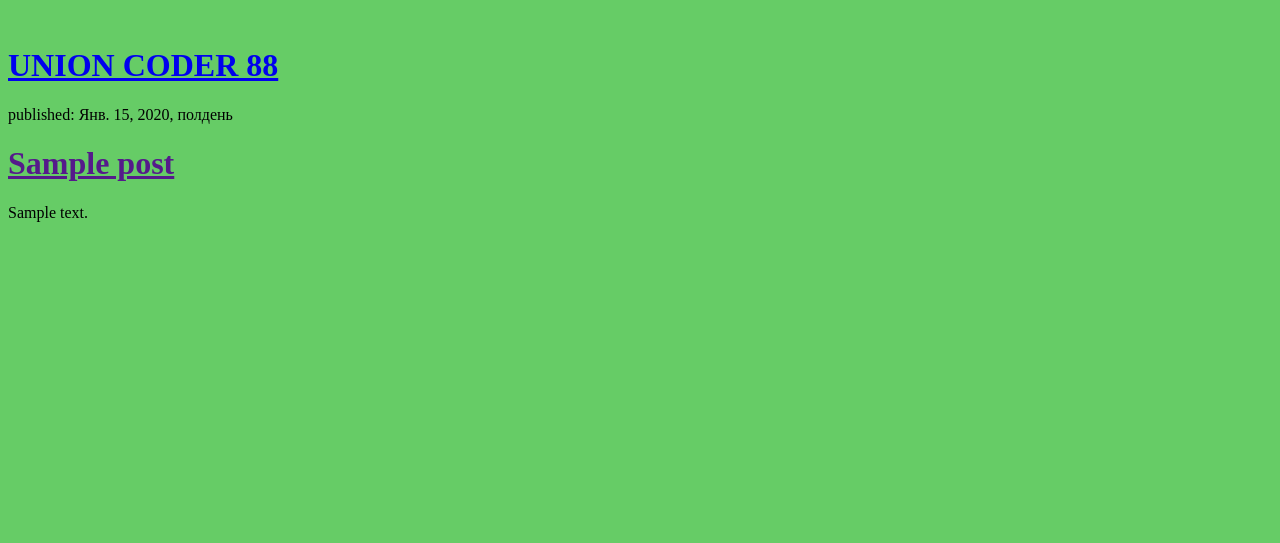
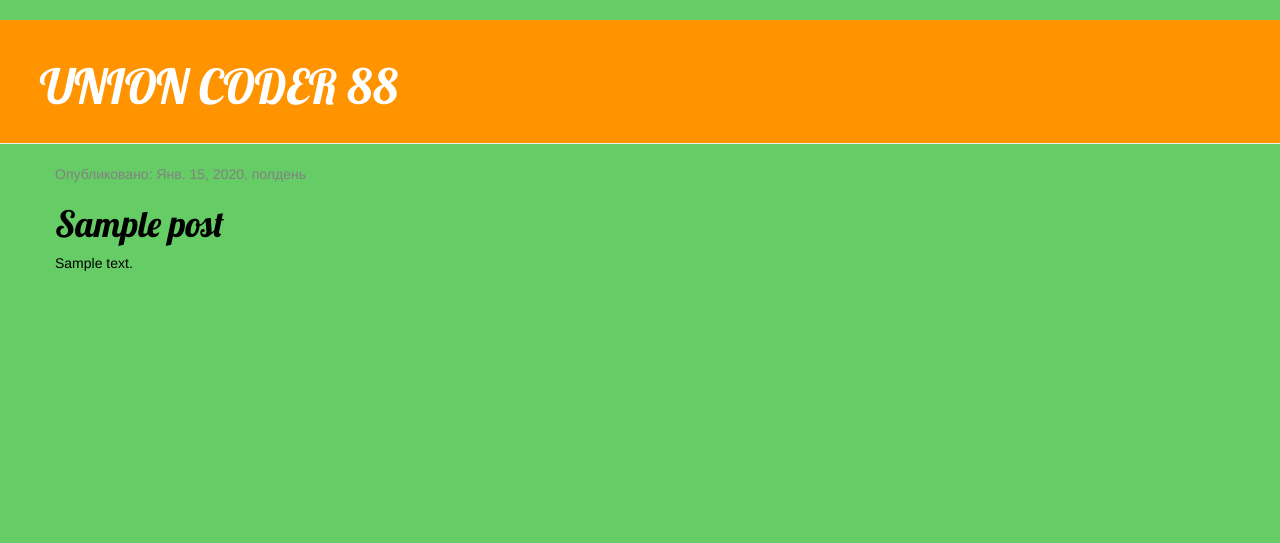
Before and after one commit to chak1988/my-first-blog, a Django app: template blog/templates/blog/post_list.html in a window 1280 px wide. Shown: the top 543 px of the page. Run offline with Django 3.2, Linux system fonts and the light colour scheme; the template is opened without the code that fills it: values that come from a table or form of the project are taken from there, others are empty; tables that the repository leaves empty hold one stand-in row (values such as "Sample post"); some libraries are stand-ins or nearby versions.

Commit message:
changes with css

```diff
--- /dev/null
+++ b/blog/static/css/blog.css
@@ -0,0 +1,46 @@
+.page-header {
+    background-color: #ff9400;
+    margin-top: 0;
+    padding: 20px 20px 20px 40px;
+}
+
+.page-header h1, .page-header h1 a, .page-header h1 a:visited, .page-header h1 a:active {
+    color: #ffffff;
+    font-size: 36pt;
+    text-decoration: none;
+}
+
+.content {
+    margin-left: 40px;
+}
+
+h1, h2, h3, h4 {
+    font-family: 'Lobster', cursive;
+}
+
+.date {
+    color: #828282;
+}
+
+.save {
+    float: right;
+}
+
+.post-form textarea, .post-form input {
+    width: 100%;
+}
+
+.top-menu, .top-menu:hover, .top-menu:visited {
+    color: #ffffff;
+    float: right;
+    font-size: 26pt;
+    margin-right: 20px;
+}
+
+.post {
+    margin-bottom: 70px;
+}
+
+.post h1 a, .post h1 a:visited {
+    color: #000000;
+}
--- a/blog/templates/blog/post_list.html
+++ b/blog/templates/blog/post_list.html
@@ -1,21 +1,34 @@
+{% load static %}
 <html>
     <head>
         <title>chak 88 blog</title>
+        <link rel="stylesheet" href="//maxcdn.bootstrapcdn.com/bootstrap/3.2.0/css/bootstrap.min.css">
+        <link rel="stylesheet" href="//maxcdn.bootstrapcdn.com/bootstrap/3.2.0/css/bootstrap-theme.min.css">
+        <link href="https://fonts.googleapis.com/css?family=Lobster&subset=latin,cyrillic" rel="stylesheet" type="text/css">
+        <link rel="stylesheet" href="{% static 'css/blog.css' %}">
     </head>
     <body style="color:Black; background-color:#66cc66">
       <marquee behavior="scroll" direction="left">UNIQUE88 X BET закинь бабло на карту привата 683444447652 и ВЫИГРАЙ 20000$</marquee>
 
-        <div>
+        <div class="page-header">
             <h1><a href="/">UNION CODER 88</a></h1>
         </div>
 
-        {% for post in posts %}
-            <div>
-                <p>published: {{ post.published_date }}</p>
-                <h1><a href="">{{ post.title }}</a></h1>
-                <p>{{ post.text|linebreaksbr}}</p>
+        <div class="content container">
+        <div class="row">
+            <div class="col-md-8">
+                {% for post in posts %}
+                    <div class="post">
+                        <div class="date">
+                            <p>Опубликовано: {{ post.published_date }}</p>
+                        </div>
+                        <h1><a href="">{{ post.title }}</a></h1>
+                        <p>{{ post.text|linebreaksbr }}</p>
+                    </div>
+                {% endfor %}
             </div>
-        {% endfor %}
+        </div>
+    </div>
 
     </body>
 </html>
```
